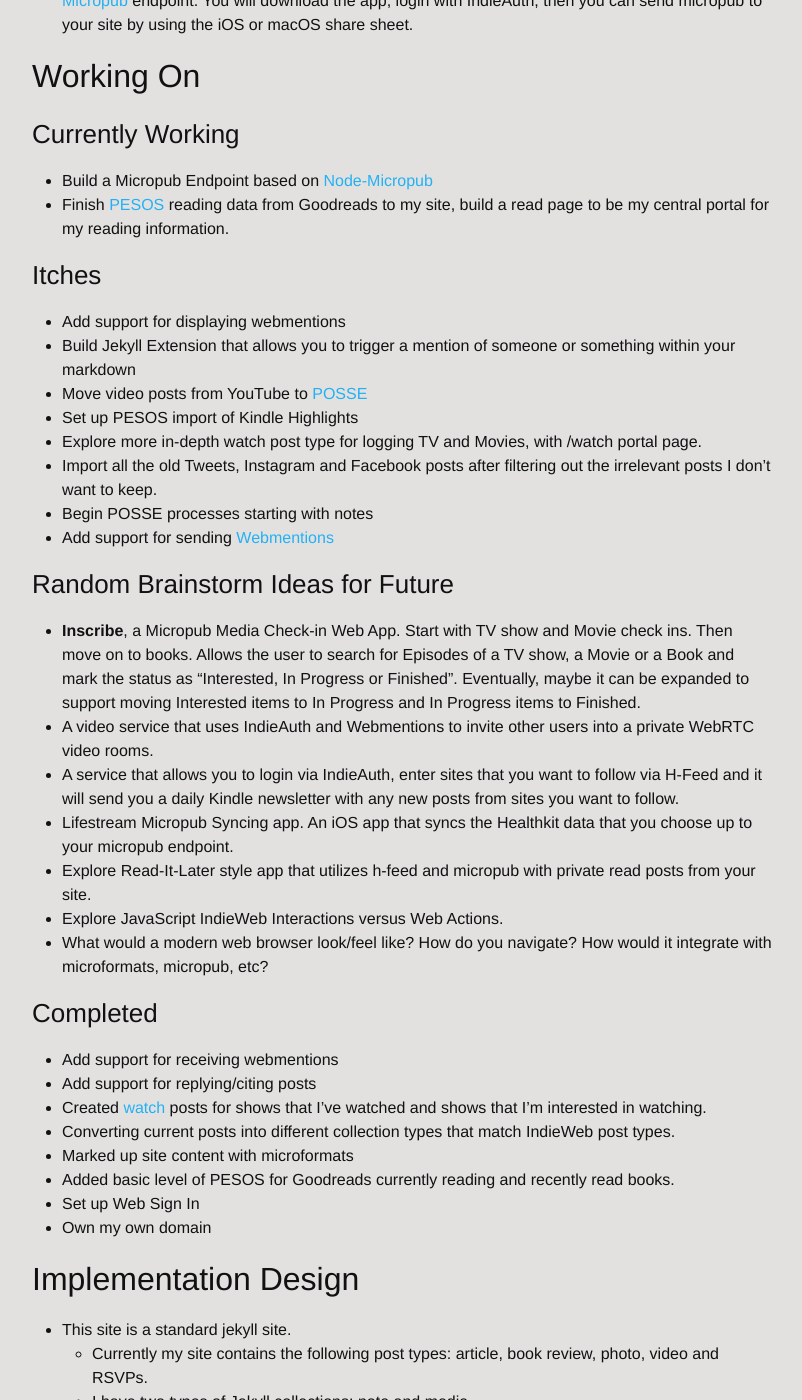
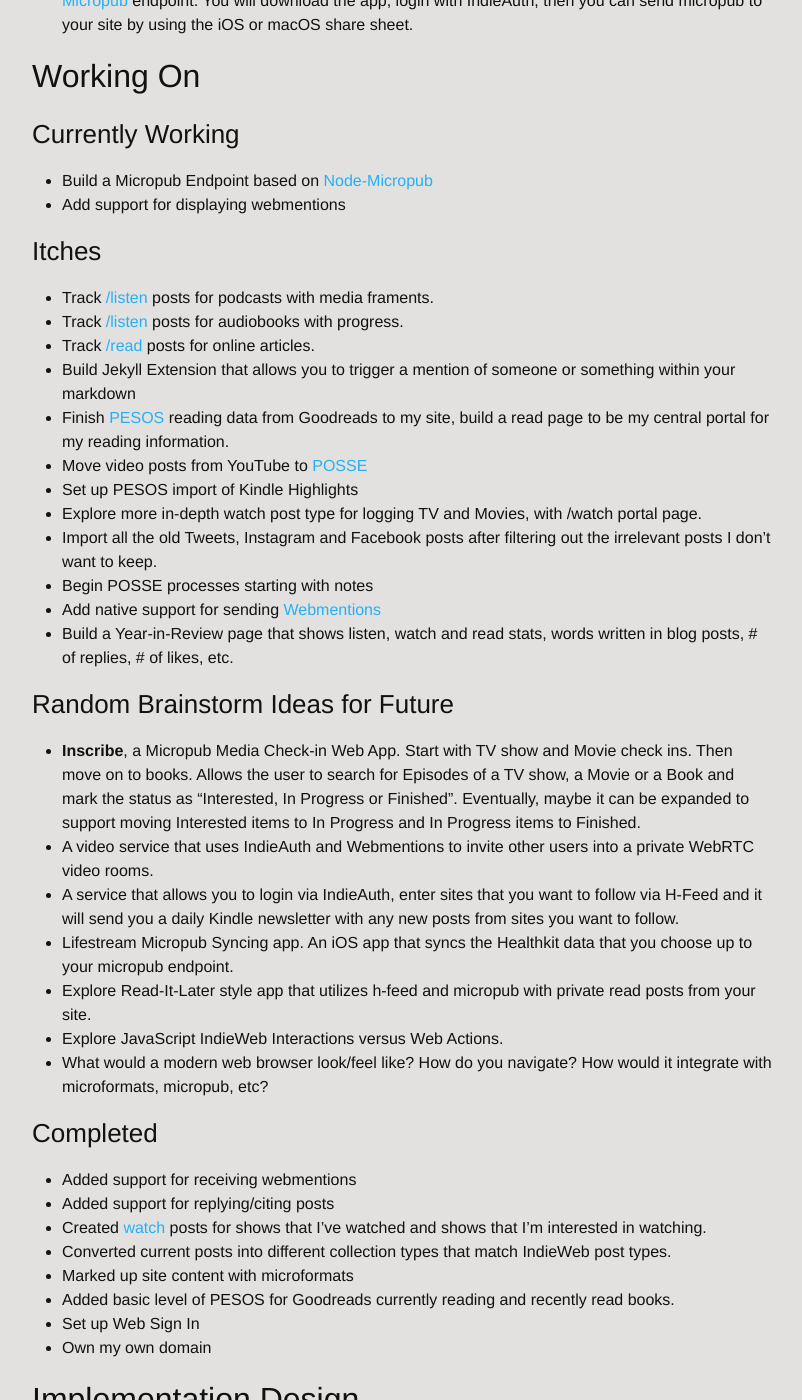
Before and after one commit to EdwardHinkle/eddie-personal, a Jekyll site: the page built from _source/projects/indieweb.md, in a window 1280 px wide and 1400 px high, scrolled down 325 px. Shown: the whole window, without its empty margins (238-1040 px from the left). Built offline with Jekyll 4.4.1, drawn with Linux system fonts in a browser that asks for light colours; nearby versions of some CDN libraries; comment, search, counter and statistics services are not loaded.

Commit message:
Update IndieWeb thoughts

```diff
--- a/_source/projects/indieweb.md
+++ b/_source/projects/indieweb.md
@@ -17,17 +17,21 @@
 
 ### Currently Working
 * Build a Micropub Endpoint based on [Node-Micropub](https://github.com/voxpelli/node-micropub-express)
-* Finish [PESOS](https://indieweb.org/PESOS) reading data from Goodreads to my site, build a read page to be my central portal for my reading information.
+* Add support for displaying webmentions
 
 ### Itches
-* Add support for displaying webmentions
+* Track [/listen](https://indieweb.org/listen) posts for podcasts with media framents.
+* Track [/listen](https://indieweb.org/listen) posts for audiobooks with progress.
+* Track [/read](https://indieweb.org/read) posts for online articles.
 * Build Jekyll Extension that allows you to trigger a mention of someone or something within your markdown
+* Finish [PESOS](https://indieweb.org/PESOS) reading data from Goodreads to my site, build a read page to be my central portal for my reading information.
 * Move video posts from YouTube to [POSSE](https://indieweb.org/POSSE)
 * Set up PESOS import of Kindle Highlights
 * Explore more in-depth watch post type for logging TV and Movies, with /watch portal page.
 * Import all the old Tweets, Instagram and Facebook posts after filtering out the irrelevant posts I don't want to keep.
 * Begin POSSE processes starting with notes
-* Add support for sending [Webmentions](https://indieweb.org/webmention)
+* Add native support for sending [Webmentions](https://indieweb.org/webmention)
+* Build a Year-in-Review page that shows listen, watch and read stats, words written in blog posts, # of replies, # of likes, etc.
 
 ### Random Brainstorm Ideas for Future
 * **Inscribe**, a Micropub Media Check-in Web App. Start with TV show and Movie check ins. Then move on to books. Allows the user to  search for Episodes of a TV show, a Movie or a Book and mark the status as "Interested, In Progress or Finished". Eventually, maybe it can be expanded to support moving Interested items to In Progress and In Progress items to Finished.
@@ -39,10 +43,10 @@
 * What would a modern web browser look/feel like? How do you navigate? How would it integrate with microformats, micropub, etc?
 
 ### Completed
-* Add support for receiving webmentions
-* Add support for replying/citing posts
+* Added support for receiving webmentions
+* Added support for replying/citing posts
 * Created [watch](https://indieweb.org/watch) posts for shows that I've watched and shows that I'm interested in watching.
-* Converting current posts into different collection types that match IndieWeb post types.
+* Converted current posts into different collection types that match IndieWeb post types.
 * Marked up site content with microformats
 * Added basic level of PESOS for Goodreads currently reading and recently read books.
 * Set up Web Sign In
```
